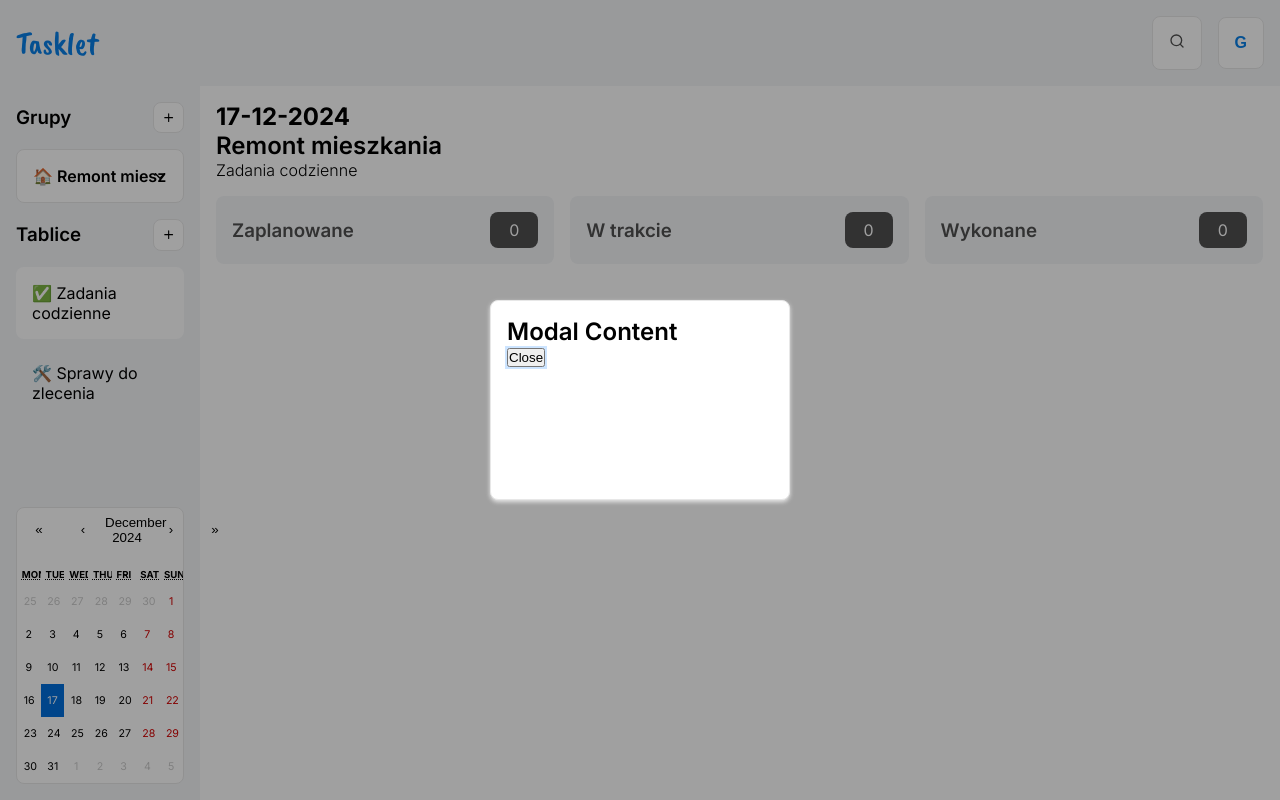
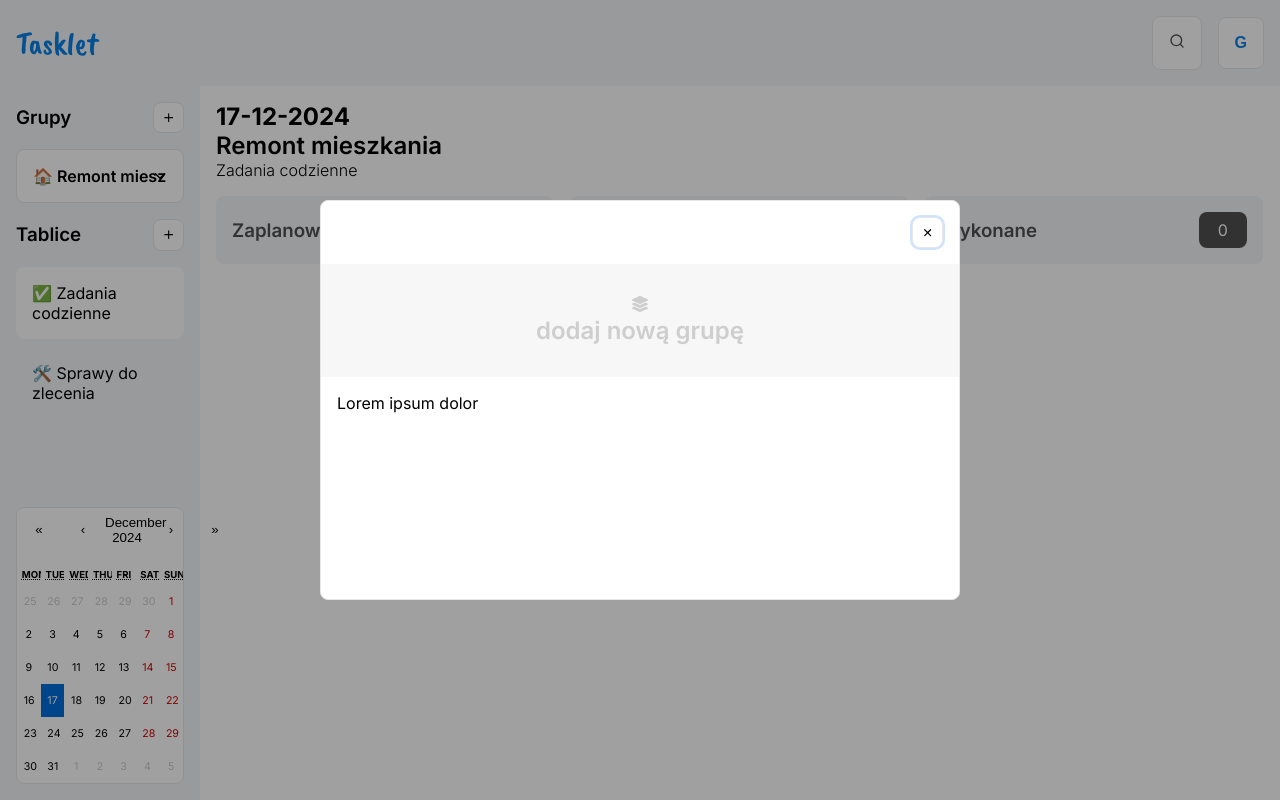
Before and after one commit to Trybuu/tasklet, a React (Vite) app: page / in a window 1280 px wide. Both pictures are taken after a click on the button 168 px from the left and 117 px from the top of the page. Built offline with nearby package versions, Linux system fonts and the light colour scheme.

Commit message:
Gray colors update

```diff
--- a/package.json
+++ b/package.json
@@ -19,6 +19,7 @@
     "react-dnd": "^16.0.1",
     "react-dnd-html5-backend": "^16.0.1",
     "react-dom": "^18.3.1",
+    "react-hook-form": "^7.54.2",
     "react-icons": "^5.4.0",
     "styled-components": "^6.1.13",
     "uuid": "^11.0.3"
--- a/src/components/Button/Button.tsx
+++ b/src/components/Button/Button.tsx
@@ -7,7 +7,7 @@ const StyledButton = styled.button`
   margin-left: auto;
   padding: 0.5rem;
   background-color: ${({ theme }) => theme.colors.white};
-  border: 1px solid ${({ theme }) => theme.colors.lightGray};
+  border: 1px solid ${({ theme }) => theme.colors.gray300};
   border-radius: 0.5rem;
   transition: 0.2s ease-in-out;
   cursor: pointer;
--- a/src/components/Modal/Modal.tsx
+++ b/src/components/Modal/Modal.tsx
@@ -1,19 +1,45 @@
 import { useEffect, useRef } from 'react'
 import ReactDOM from 'react-dom'
+import { IoClose } from 'react-icons/io5'
 import styled from 'styled-components'
+import { Button } from '../Button'
 
 const StyledDialog = styled.dialog`
   position: absolute;
   top: 50%;
   left: 50%;
   transform: translate(-50%, -50%);
-  height: 200px;
-  width: 300px;
+  height: 80%;
+  width: 80%;
+  /* padding: 2rem; */
+  background-color: ${({ theme }) => theme.colors.white};
+  border: 1px solid ${({ theme }) => theme.colors.gray300};
+  border-radius: 0.5rem;
+
+  @media screen and (min-width: 1024px) {
+    height: 50%;
+    width: 50%;
+  }
+`
+
+const StyledDialogTopSection = styled.div`
   padding: 1rem;
-  border: 1px solid ${({ theme }) => theme.colors.lightGray};
-  border-radius: 0.5rem;
-  box-shadow: 0 2px 4px ${({ theme }) => theme.colors.lightGray};
-  background-color: white;
+`
+
+const StyledDialogMiddleSection = styled.div`
+  color: ${({ theme }) => theme.colors.gray100};
+  background-color: ${({ theme }) => theme.colors.gray200};
+  padding: 2rem;
+  text-align: center;
+  text-transform: lowercase;
+
+  svg {
+    color: ${({ theme }) => theme.colors.gray100};
+  }
+`
+
+const StyledDialogBottomSection = styled.div`
+  padding: 1rem;
 `
 
 const Backdrop = styled.div`
@@ -30,9 +56,17 @@ interface ModalProps {
   open: boolean
   onClose: () => void
   children: React.ReactNode
+  title: string
+  icon: React.ReactNode
 }
 
-export const Modal: React.FC<ModalProps> = ({ open, onClose, children }) => {
+export const Modal: React.FC<ModalProps> = ({
+  open,
+  onClose,
+  children,
+  title,
+  icon,
+}) => {
   const modalRoot = document.getElementById('modal-root')
   const dialogRef = useRef<HTMLDialogElement>(null)
 
@@ -87,8 +121,18 @@ export const Modal: React.FC<ModalProps> = ({ open, onClose, children }) => {
     <>
       {open && <Backdrop onClick={onClose} />}
       <StyledDialog ref={dialogRef}>
-        {children}
-        <button onClick={onClose}>Close</button>
+        <StyledDialogTopSection>
+          <Button onClick={onClose}>
+            <IoClose />
+          </Button>
+        </StyledDialogTopSection>
+
+        <StyledDialogMiddleSection>
+          {icon}
+          <h2>{title}</h2>
+        </StyledDialogMiddleSection>
+
+        <StyledDialogBottomSection>{children}</StyledDialogBottomSection>
       </StyledDialog>
     </>,
     modalRoot,
--- a/src/components/NewBoardButton/NewBoardButton.tsx
+++ b/src/components/NewBoardButton/NewBoardButton.tsx
@@ -2,6 +2,7 @@ import { useState } from 'react'
 import { Button } from '../Button'
 import { Modal } from '../Modal'
 import { LuPlus } from 'react-icons/lu'
+import { MdDashboardCustomize } from 'react-icons/md'
 
 export const NewBoardButton: React.FC = () => {
   const [isModalOpen, setIsModalOpen] = useState(false)
@@ -11,7 +12,12 @@ export const NewBoardButton: React.FC = () => {
       <Button onClick={() => setIsModalOpen(true)}>
         <LuPlus />
       </Button>
-      <Modal open={isModalOpen} onClose={() => setIsModalOpen(false)}>
+      <Modal
+        open={isModalOpen}
+        onClose={() => setIsModalOpen(false)}
+        icon={<MdDashboardCustomize />}
+        title="Dodaj nową tablicę"
+      >
         <h2>Modal Content</h2>
       </Modal>
     </>
--- a/src/components/NewGroupButton/NewGroupButton.tsx
+++ b/src/components/NewGroupButton/NewGroupButton.tsx
@@ -2,6 +2,7 @@ import { useState } from 'react'
 import { Button } from '../Button'
 import { Modal } from '../Modal'
 import { LuPlus } from 'react-icons/lu'
+import { FaLayerGroup } from 'react-icons/fa'
 
 export const NewGroupButton: React.FC = () => {
   const [isModalOpen, setIsModalOpen] = useState(false)
@@ -11,8 +12,13 @@ export const NewGroupButton: React.FC = () => {
       <Button onClick={() => setIsModalOpen(true)}>
         <LuPlus />
       </Button>
-      <Modal open={isModalOpen} onClose={() => setIsModalOpen(false)}>
-        <h2>Modal Content</h2>
+      <Modal
+        open={isModalOpen}
+        onClose={() => setIsModalOpen(false)}
+        icon={<FaLayerGroup />}
+        title="Dodaj nową grupę"
+      >
+        <p>Lorem ipsum dolor</p>
       </Modal>
     </>
   )
--- a/src/components/Search/Search.tsx
+++ b/src/components/Search/Search.tsx
@@ -11,7 +11,7 @@ const SearchInput = styled.input<{ $isExpanded: boolean }>`
   width: 100%;
   padding: 1rem;
 
-  border: 1px solid ${({ theme }) => theme.colors.lightGray};
+  border: 1px solid ${({ theme }) => theme.colors.gray300};
   border-right: none;
   border-radius: 0.5rem 0 0 0.5rem;
   outline: none;
@@ -26,9 +26,9 @@ const SearchInput = styled.input<{ $isExpanded: boolean }>`
 const SearchButton = styled.button<{ $isExpanded: boolean }>`
   padding: 1rem;
   font-size: 1rem;
-  color: ${({ theme }) => theme.colors.gray};
+  color: ${({ theme }) => theme.colors.gray400};
   background: ${({ theme }) => theme.colors.white};
-  border: 1px solid ${({ theme }) => theme.colors.lightGray};
+  border: 1px solid ${({ theme }) => theme.colors.gray300};
   border-radius: ${({ $isExpanded }) =>
     $isExpanded ? '0 .5rem .5rem 0' : '.5rem'};
   cursor: pointer;
--- a/src/components/SelectGroup/SelectGroup.tsx
+++ b/src/components/SelectGroup/SelectGroup.tsx
@@ -14,7 +14,7 @@ const StyledSelect = styled.select`
   font-size: 1rem;
   font-weight: 600;
   background-color: ${({ theme }) => theme.colors.white};
-  border: 1px solid ${({ theme }) => theme.colors.lightGray};
+  border: 1px solid ${({ theme }) => theme.colors.gray300};
   border-radius: 0.5rem;
 
   /* Ukrycie domyślnej strzałki */
--- a/src/components/Task/Task.tsx
+++ b/src/components/Task/Task.tsx
@@ -11,9 +11,9 @@ const StyledTask = styled.div`
   gap: 0.5rem;
   min-height: 16rem;
   padding: 1rem;
-  border: 1px solid ${({ theme }) => theme.colors.lightGray};
+  border: 1px solid ${({ theme }) => theme.colors.gray300};
   border-radius: 0.5rem;
-  box-shadow: 0 2px 4px ${({ theme }) => theme.colors.lightGray};
+  box-shadow: 0 2px 4px ${({ theme }) => theme.colors.gray300};
 `
 
 const StyledTaskDescription = styled.p`
--- a/src/components/TasksSectionTitle/TasksSectionTitle.tsx
+++ b/src/components/TasksSectionTitle/TasksSectionTitle.tsx
@@ -11,7 +11,7 @@ const StyledTasksSectionTitle = styled.header`
 `
 
 const StyledTasksSectionTitleText = styled.h3`
-  color: ${({ theme }) => theme.colors.gray};
+  color: ${({ theme }) => theme.colors.gray400};
 `
 
 const StyledTasksNumber = styled.p`
@@ -19,7 +19,7 @@ const StyledTasksNumber = styled.p`
   padding: 0.5rem;
   text-align: center;
   color: ${({ theme }) => theme.colors.white};
-  background-color: ${({ theme }) => theme.colors.gray};
+  background-color: ${({ theme }) => theme.colors.gray400};
   border-radius: 0.5rem;
 `
 
--- a/src/components/User/UserProfileButton.tsx
+++ b/src/components/User/UserProfileButton.tsx
@@ -7,7 +7,7 @@ const Button = styled.button`
   color: ${({ theme }) => theme.colors.accent};
 
   background-color: ${({ theme }) => theme.colors.white};
-  border: 1px solid ${({ theme }) => theme.colors.lightGray};
+  border: 1px solid ${({ theme }) => theme.colors.gray300};
   border-radius: 0.5rem;
   transition: 0.2s ease-in-out;
   cursor: pointer;
--- a/src/styles/theme.ts
+++ b/src/styles/theme.ts
@@ -7,7 +7,9 @@ export const theme = {
     blue: '#087FE7',
     orange: '#EC9239',
     red: '#CE1313',
-    gray: '#4F4F4F',
-    lightGray: '#E7E7E7',
+    gray100: '#CECECE',
+    gray200: '#F7F7F7',
+    gray300: '#E7E7E7',
+    gray400: '#4F4F4F',
   },
 }
```
Also changed, not shown: 1 other file (tests, documents, lock files or other folders).
